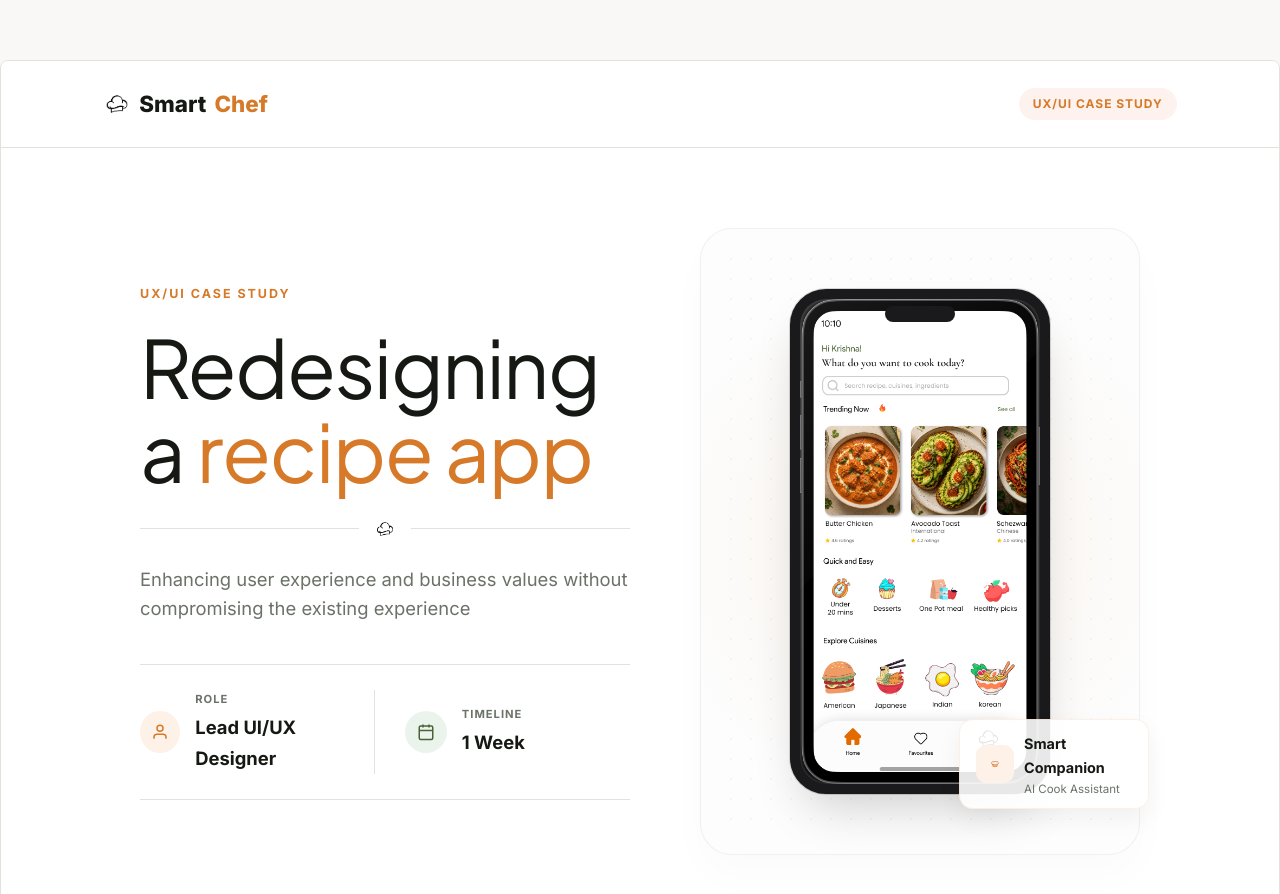
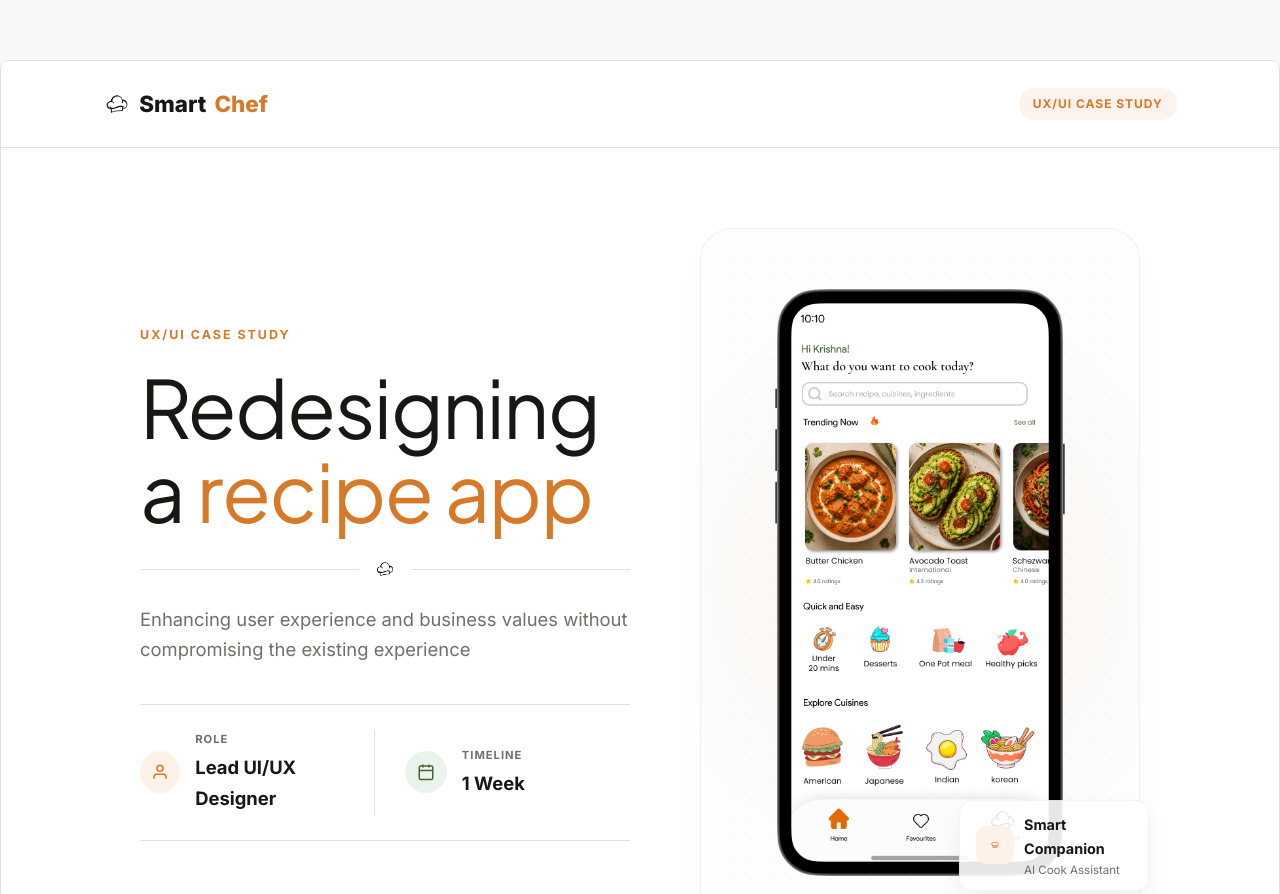
Before and after one commit to Mohammed-Froq/Testing_Phase, a plain HTML site: page index.html in a window 1280 px wide. Shown: the top 894 px of the page. Drawn offline with Linux system fonts and the light colour scheme.

Commit message:
Remove double outer black CSS border around mobile screen mockup on page one

```diff
--- a/index.html
+++ b/index.html
@@ -66,11 +66,8 @@
                         <!-- Background Glow -->
                         <div class="hero-mockup-glow"></div>
 
-                        <!-- iPhone Device Frame Wrapper -->
-                        <div class="phone-device-frame">
-                            <div class="phone-speaker-notch"></div>
-                            <img src="assets/mockups/hero_clean_mockup.png" alt="Recipe App Homescreen Design Mockup" class="hero-mockup">
-                        </div>
+                        <!-- Mockup Image (uses built-in premium device border) -->
+                        <img src="assets/mockups/hero_clean_mockup.png" alt="Recipe App Homescreen Design Mockup" class="hero-mockup">
 
                         <!-- Floating card assistant -->
                         <div class="floating-assistant-card">
--- a/styles.css
+++ b/styles.css
@@ -477,57 +477,14 @@ body {
     pointer-events: none;
 }
 
-/* Premium iPhone Device Mockup Frame */
-.phone-device-frame {
+.hero-mockup {
     position: relative;
     width: 100%;
-    max-width: 260px; /* slightly smaller to fit elegantly inside panel */
-    background-color: #0f0f10;
-    border: 10px solid #1a1a1c;
-    border-radius: 36px;
-    box-shadow:
-        0 25px 50px -15px rgba(0, 0, 0, 0.2),
-        0 0 0 1px rgba(0,0,0,0.15),
-        inset 0 0 2px 2px rgba(255,255,255,0.12);
+    max-width: 290px;
+    height: auto;
+    object-fit: contain;
+    display: block;
     z-index: 5;
-    overflow: hidden;
-    display: flex;
-    flex-direction: column;
-}
-
-/* Premium Diagonal Screen Glare Highlight */
-.phone-device-frame::after {
-    content: '';
-    position: absolute;
-    top: 0;
-    left: 0;
-    right: 0;
-    bottom: 0;
-    background: linear-gradient(135deg, rgba(255,255,255,0.1) 0%, rgba(255,255,255,0.02) 40%, rgba(0,0,0,0) 40.1%, rgba(0,0,0,0) 100%);
-    pointer-events: none;
-    z-index: 8;
-}
-
-/* Dynamic Island / Speaker notch */
-.phone-speaker-notch {
-    position: absolute;
-    top: 7px;
-    left: 50%;
-    transform: translateX(-50%);
-    width: 70px;
-    height: 16px;
-    background-color: #1a1a1c;
-    border-radius: 8px;
-    z-index: 10;
-}
-
-.hero-mockup {
-    width: 100%;
-    height: auto;
-    object-fit: cover;
-    border: none;
-    border-radius: 26px;
-    display: block;
     image-rendering: -webkit-optimize-contrast;
     image-rendering: crisp-edges;
 }
```
